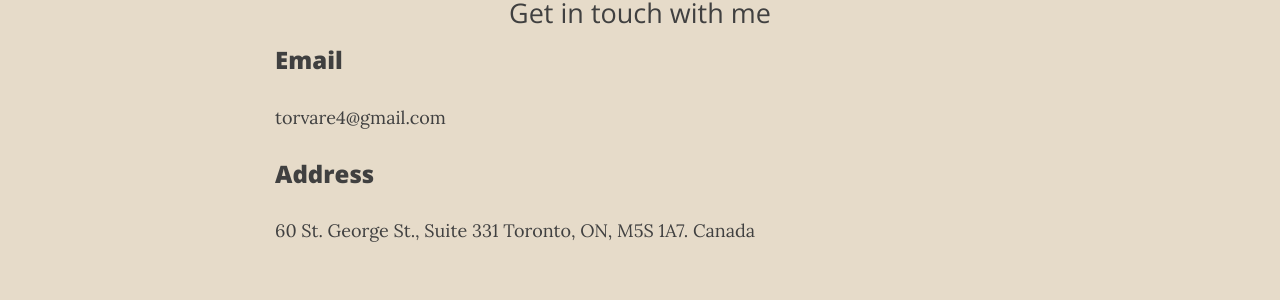
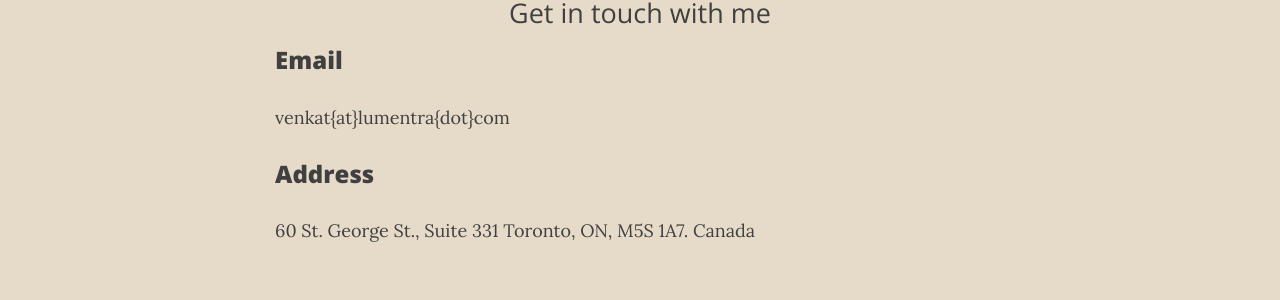
Before and after one commit to torvenkat/venkat, a Jekyll site: the page built from contact.md, in a window 1280 px wide. Shown: the part 294-594 px from the top of the page. Built offline with Jekyll 4.4.1, drawn with Linux system fonts in a browser that asks for light colours; nearby versions of some CDN libraries.

Commit message:
Added favicon and changed email

```diff
--- a/contact.md
+++ b/contact.md
@@ -6,7 +6,7 @@ subtitle: Get in touch with me
 
 ### Email
 
-torvare4@gmail.com
+venkat{at}lumentra{dot}com
 
 ### Address
 
```
Also changed, not shown: favicon.ico (added).
